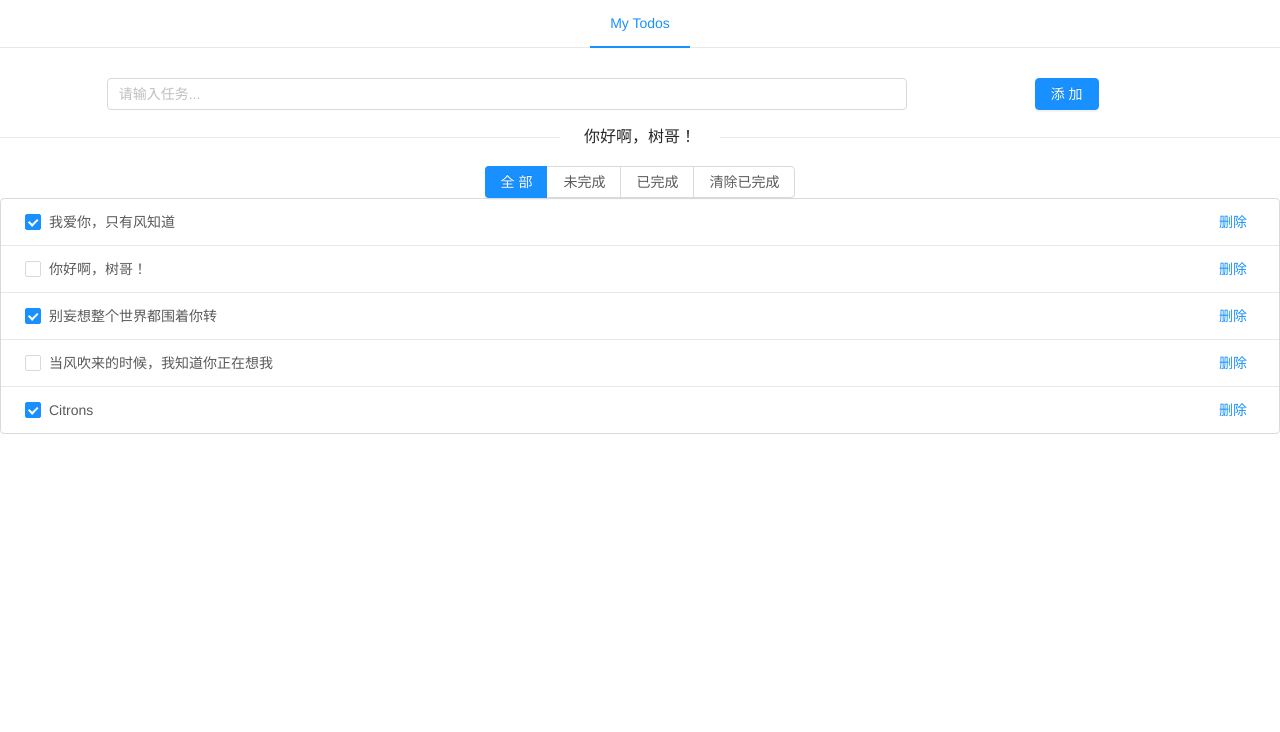
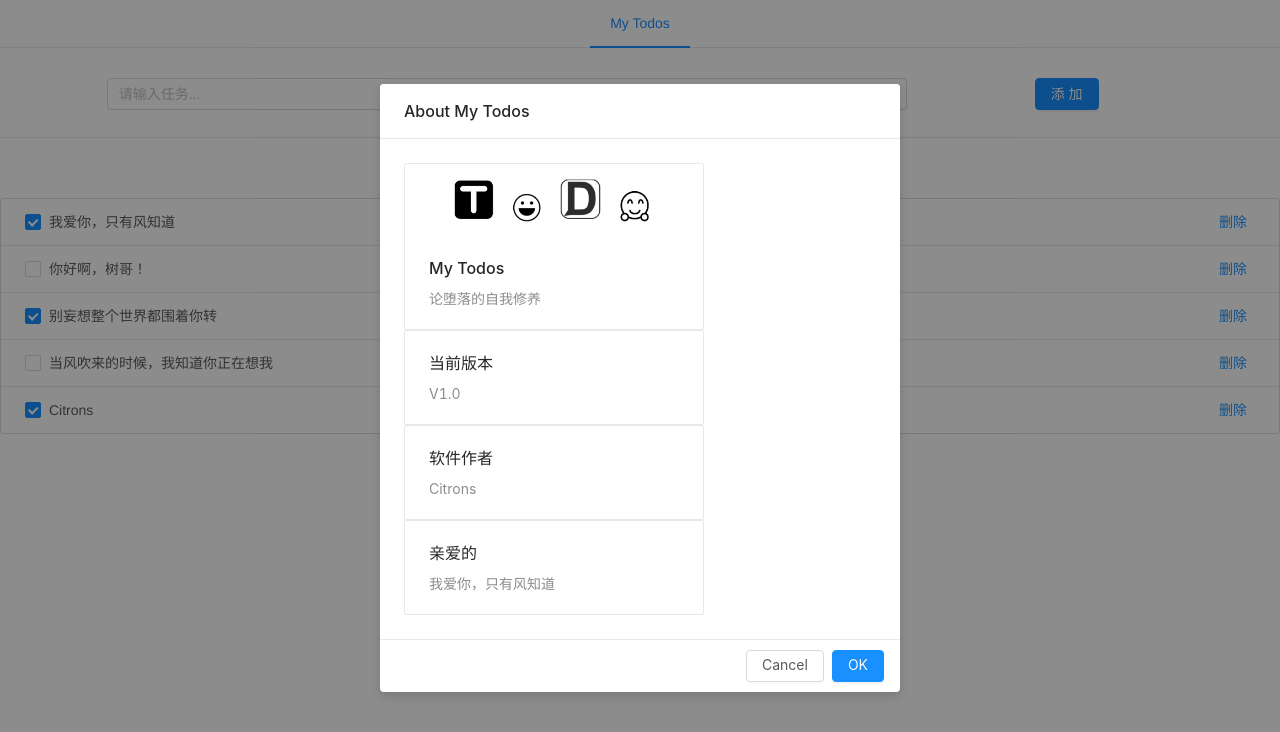
Before and after one commit to FoXiMao/Todos, a Vue app: page / in a window 1280 px wide. Both pictures are taken after a click on the item "My Todos". Shown: the top 732 px of the page. Built offline with nearby package versions, Linux system fonts and the light colour scheme.

Commit message:
'新增About'

```diff
--- a/config/index.js
+++ b/config/index.js
@@ -50,7 +50,7 @@ module.exports = {
     // Paths
     assetsRoot: path.resolve(__dirname, '../dist'),
     assetsSubDirectory: 'static',
-    assetsPublicPath: '/',
+    assetsPublicPath: './',
 
     /**
      * Source Maps
--- a/src/components/index.vue
+++ b/src/components/index.vue
@@ -2,9 +2,40 @@
   <div>
     <a-affix :offsetTop="this.top">
     <a-menu v-model="current" mode="horizontal" class="header">
-      <a-menu-item key="home"> My Todos </a-menu-item>
+      <a-menu-item @click="() => modal2Visible = true" key="home"> My Todos </a-menu-item>
     </a-menu>
       </a-affix>
+      <!-- 点击标题弹出框 -->
+      <a-modal
+      title="About My Todos"
+      centered
+      v-model="modal2Visible"
+      @ok="() => modal2Visible = false"
+    >
+       <a-card hoverable style="width: 300px">
+         <!-- 头图 -->
+          <img
+            alt="Todo"
+            src="../assets/about.png"
+            slot="cover"
+          />
+          <!-- 卡片描述 -->
+          <a-card-meta title="My Todos" description="论堕落的自我修养">
+          </a-card-meta>
+        </a-card>
+        <a-card hoverable style="width: 300px">
+          <a-card-meta title="当前版本" description="V1.0">
+          </a-card-meta>
+        </a-card>
+        <a-card hoverable style="width: 300px">
+          <a-card-meta title="软件作者" description="Citrons">
+          </a-card-meta>
+        </a-card>
+        <a-card hoverable style="width: 300px">
+          <a-card-meta title="亲爱的" description="我爱你，只有风知道">
+          </a-card-meta>
+        </a-card>
+    </a-modal>
     <a-row type="flex" justify="center" class="my_ipt">
       <!-- 输入框区域 -->
       <a-col :span="15">  <a-input  placeholder="请输入任务..."  :value="inputValue" @change="handleImputChange"/></a-col>
@@ -60,6 +91,7 @@ export default {
         top: 0,
         bottom: 0,
         donetop: 50,
+        modal2Visible: false,
     }
   },
   methods: {
@@ -108,7 +140,7 @@ export default {
     changeList(key){
       //console.log(key)
       this.$store.commit('changeViewKey',key)
-    }
+    },
 
   },
   computed: {
```
Also changed, not shown: src/assets/about.png (added).
